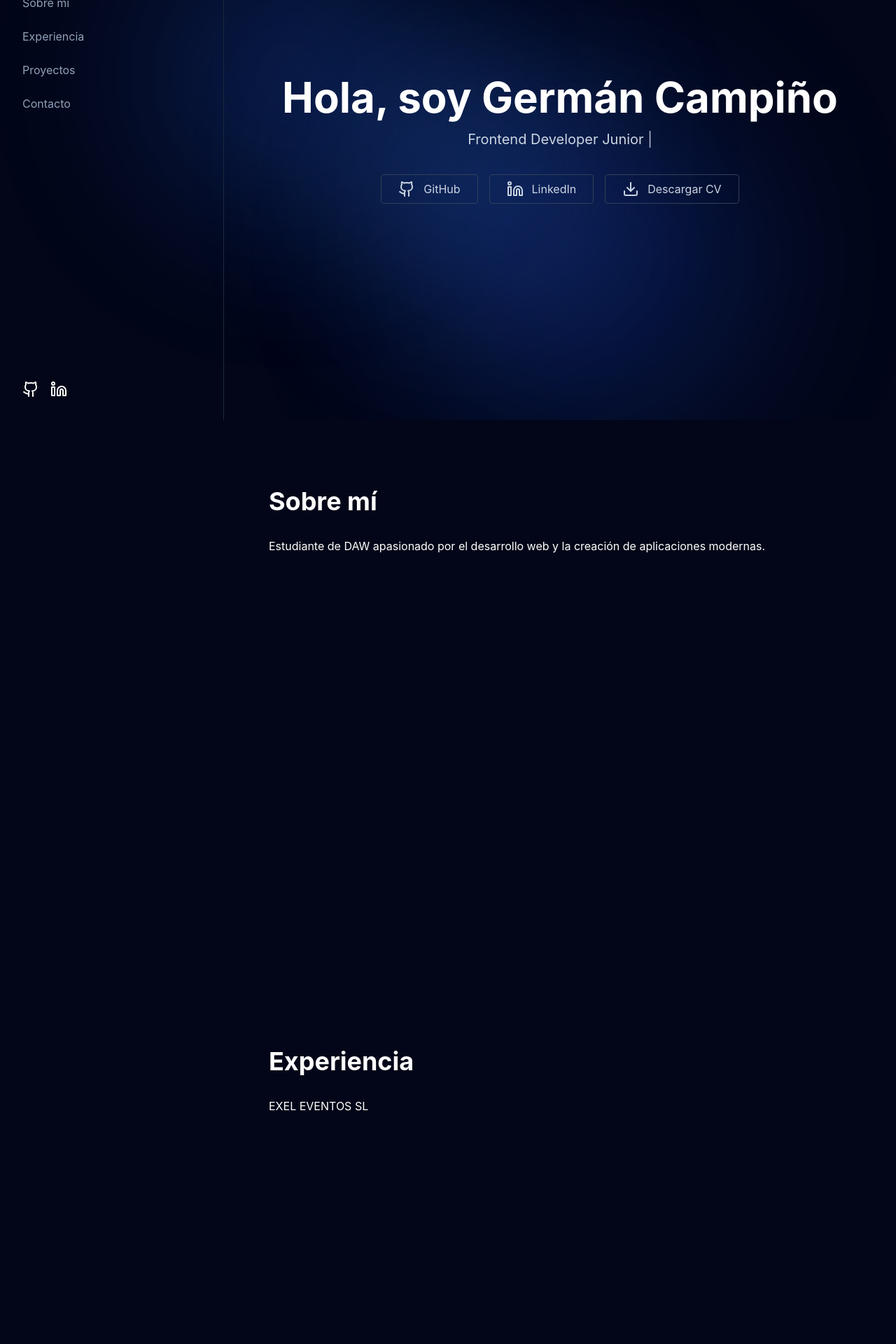
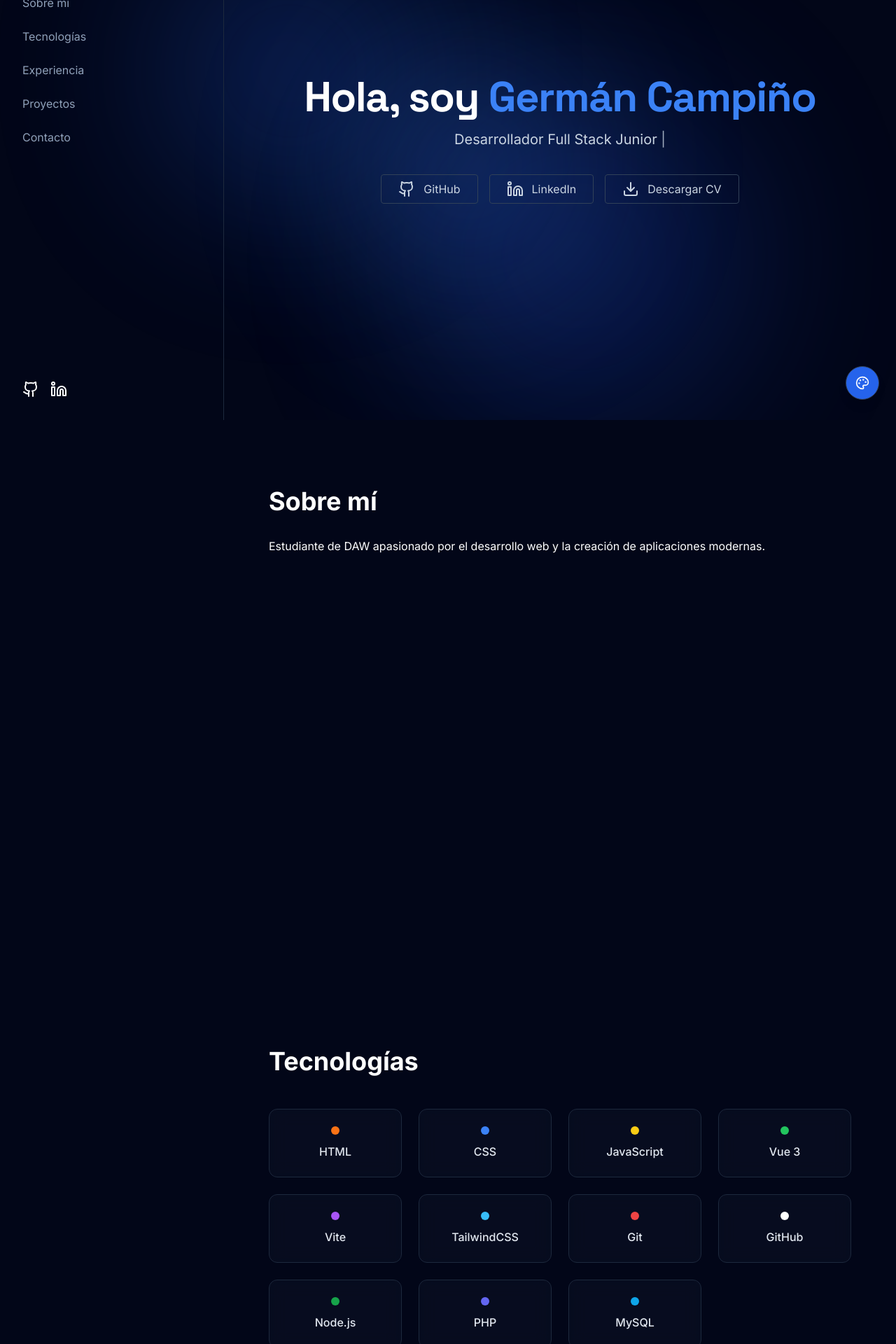
Before and after one commit to german17cl/Portfolio-german, a Vue app: page / in a window 1280 px wide. Shown: the part 200-2120 px from the top of the page at 70% size. Built offline with nearby package versions, Linux system fonts and the light colour scheme; the HTML template or start-up script is replaced by a standard one.

Commit message:
Actualizacion del portfolio

```diff
--- a/index.html
+++ b/index.html
@@ -3,6 +3,21 @@
   <head>
     <meta charset="UTF-8" />
     <link rel="icon" type="image/svg+xml" href="/favicon.svg" />
+    <link
+      rel="preconnect"
+      href="https://fonts.googleapis.com"
+    />
+
+    <link
+      rel="preconnect"
+      href="https://fonts.gstatic.com"
+      crossorigin
+    />
+
+    <link
+      href="https://fonts.googleapis.com/css2?family=Inter:wght@300;400;500;600;700&family=Space+Grotesk:wght@400;500;700&display=swap"
+      rel="stylesheet"
+    />
     <meta name="viewport" content="width=device-width, initial-scale=1.0" />
     <title>portfolio-german</title>
   </head>
--- a/src/components/BackgroundBlobs.vue
+++ b/src/components/BackgroundBlobs.vue
@@ -1,14 +1,31 @@
 <template>
     <div class="fixed inset-0 z-0 overflow-hidden pointer-events-none">
 
-        <div class="blob blob-1"></div>
+        <div
+            class="blob blob-1"
+            :style="{ background: colors.primary }"
+        ></div>
 
-        <div class="blob blob-2"></div>
+        <div
+            class="blob blob-2"
+            :style="{ background: colors.secondary }"
+        ></div>
 
-        <div class="blob blob-3"></div>
+        <div
+            class="blob blob-3"
+            :style="{ background: colors.accent }"
+        ></div>
 
     </div>
 </template>
+<script setup>
+defineProps({
+    colors: {
+        type: Object,
+        required: true
+    }
+})
+</script>
 
 <style scoped>
 .blob {
@@ -21,7 +38,7 @@
 .blob-1 {
     width: 400px;
     height: 400px;
-    background: #2563eb;
+
     top: 10%;
     left: 5%;
 
@@ -31,7 +48,7 @@
 .blob-2 {
     width: 500px;
     height: 500px;
-    background: #1d4ed8;
+
     top: 50%;
     right: 5%;
 
@@ -41,7 +58,7 @@
 .blob-3 {
     width: 350px;
     height: 350px;
-    background: #3b82f6;
+
     bottom: 5%;
     left: 30%;
 
--- a/src/components/Hero.vue
+++ b/src/components/Hero.vue
@@ -1,14 +1,26 @@
 <script setup>
-import { ref, onMounted } from 'vue'
+import {
+    ref,
+    onMounted,
+    inject,
+    computed
+} from 'vue'
 import {
     Github,
     Linkedin,
     Download
 } from 'lucide-vue-next'
 
+const currentTheme = inject('currentTheme')
+const themes = inject('themes')
+
+const nameColor = computed(() => {
+    return themes[currentTheme.value].accent
+})
+
 const isVisible = ref(false)
 
-const fullText = 'Frontend Developer Junior'
+const fullText = 'Desarrollador Full Stack Junior'
 const typedText = ref('')
 
 onMounted(() => {
@@ -46,8 +58,24 @@ onMounted(() => {
                 : 'opacity-0 translate-y-8'
         ]"
     >
-        <h1 class="text-6xl font-bold">
-            Hola, soy Germán Campiño
+        <h1
+        class="
+            text-6xl
+            font-bold
+            tracking-tight
+            font-['Space_Grotesk']
+        "
+        >
+        Hola, soy
+
+        <span
+            class="transition-colors duration-500"
+            :style="{
+                color: nameColor
+            }"
+        >
+            Germán Campiño
+        </span>
         </h1>
 
         <p class="text-xl mt-4 h-8 text-slate-300">
--- a/src/components/Sidebar.vue
+++ b/src/components/Sidebar.vue
@@ -10,7 +10,7 @@ import {
 const isMenuOpen = ref(false)
 const activeSection = ref('home')
 
-const sections = ['home', 'about', 'experience', 'projects', 'contact']
+const sections = ['home', 'about', 'skills', 'experience', 'projects', 'contact']
 
 const updateActiveSection = () => {
     let current = 'home'
@@ -83,6 +83,18 @@ onUnmounted(() => {
                             ? 'text-white'
                             : 'text-slate-300 hover:text-white transition-colors duration-200'">
                             Sobre mí
+                        </a>
+                    </li>
+
+                    <li>
+                        <a
+                            href="#skills"
+                            @click="isMenuOpen = false"
+                            :class="activeSection === 'skills'
+                                ? 'text-white'
+                                : 'text-slate-300 hover:text-white transition-colors duration-200'"
+                        >
+                            Tecnologías
                         </a>
                     </li>
 
@@ -171,6 +183,17 @@ onUnmounted(() => {
                     </li>
 
                     <li>
+                        <a
+                            href="#skills"
+                            :class="activeSection === 'skills'
+                                ? 'text-white'
+                                : 'text-slate-400 hover:text-white transition-colors duration-200'"
+                        >
+                            Tecnologías
+                        </a>
+                    </li>
+
+                    <li>
                         <a href="#experience" :class="activeSection === 'experience'
                             ? 'text-white'
                             : 'text-slate-400 hover:text-white transition-colors duration-200'">
--- a/src/components/Skills.vue
+++ b/src/components/Skills.vue
@@ -0,0 +1,75 @@
+<script setup>
+import { ref, onMounted } from 'vue'
+
+const isVisible = ref(false)
+
+onMounted(() => {
+    setTimeout(() => {
+        isVisible.value = true
+    }, 150)
+})
+
+const skills = [
+    { name: 'HTML', color: '#f97316', icon: '/src/assets/skills/html.png' },
+    { name: 'CSS', color: '#3b82f6', icon: '/src/assets/skills/css.png' },
+    { name: 'JavaScript', color: '#facc15', icon: '/src/assets/skills/javascript.png' },
+    { name: 'Vue 3', color: '#22c55e', icon: '/src/assets/skills/vue.png'},
+    { name: 'Vite', color: '#a855f7', icon: '/src/assets/skills/vite.png' },
+    { name: 'TailwindCSS', color: '#38bdf8', icon: '/src/assets/skills/tailwindcss.png' },
+    { name: 'Git', color: '#ef4444', icon: '/src/assets/skills/git.png' },
+    { name: 'GitHub', color: '#ffffff', icon: '/src/assets/skills/github.png' },
+    { name: 'Node.js', color: '#16a34a', icon: '/src/assets/skills/nodejs.png' },
+    { name: 'PHP', color: '#6366f1', icon: '/src/assets/skills/php.png' },
+    { name: 'MySQL', color: '#0ea5e9', icon: '/src/assets/skills/mysql.png' },
+]
+</script>
+
+<template>
+    <section
+        id="skills"
+        class="min-h-screen px-6 lg:px-16 py-24"
+    >
+        <!-- TITLE -->
+        <h2 class="text-4xl font-bold mb-12">
+            Tecnologías
+        </h2>
+
+        <!-- GRID -->
+        <div
+            class="grid grid-cols-2 sm:grid-cols-3 lg:grid-cols-4 gap-6"
+        >
+            <div
+                v-for="(skill, index) in skills"
+                :key="skill.name"
+                :style="{ transitionDelay: index * 60 + 'ms' }"
+                :class="[
+                    'group relative p-6 rounded-xl border border-slate-800 bg-slate-900/40 backdrop-blur-md',
+                    'hover:-translate-y-2 hover:border-slate-600 transition-all duration-300',
+                    isVisible
+                        ? 'opacity-100 translate-y-0'
+                        : 'opacity-0 translate-y-6'
+                ]"
+            >
+                <!-- GLOW EFFECT -->
+                <div
+                    class="absolute inset-0 rounded-xl opacity-0 group-hover:opacity-100 blur-xl transition"
+                    :style="{ background: skill.color }"
+                ></div>
+
+                <!-- CONTENT -->
+                <div class="relative z-10 flex flex-col items-center text-center gap-3">
+                    <!-- DOT -->
+                    <div
+                        class="w-3 h-3 rounded-full"
+                        :style="{ background: skill.color }"
+                    ></div>
+
+                    <!-- NAME -->
+                    <span class="text-slate-200 font-medium">
+                        {{ skill.name }}
+                    </span>
+                </div>
+            </div>
+        </div>
+    </section>
+</template>
--- a/src/layouts/MainLayout.vue
+++ b/src/layouts/MainLayout.vue
@@ -1,13 +1,113 @@
 <template>
     <div class="min-h-screen flex bg-slate-950 text-white">
 
-        <BackgroundBlobs />
+        <BackgroundBlobs :colors="themes[currentTheme]" />
 
+        <div
+            ref="themePicker"
+            class="fixed bottom-6 right-6 z-[9999]"
+        >
+
+            <!-- MENU -->
+            <Transition
+                enter-active-class="transition-all duration-300"
+                enter-from-class="opacity-0 translate-y-4 scale-75"
+                enter-to-class="opacity-100 translate-y-0 scale-100"
+                leave-active-class="transition-all duration-200"
+                leave-from-class="opacity-100 translate-y-0 scale-100"
+                leave-to-class="opacity-0 translate-y-4 scale-75"
+            >
+
+                <div
+                    v-if="isThemeMenuOpen"
+                    class="
+                        absolute
+                        bottom-16
+                        right-0
+                        flex
+                        flex-col
+                        gap-3
+
+                    "
+                >
+                    <!-- botones colores -->
+                    <button
+                        class="w-8 h-8 rounded-full bg-red-500 hover:scale-110 transition cursor-pointer"
+                        @click="
+                            currentTheme='red';
+                            isThemeMenuOpen=false;
+                        "
+                    ></button>
+
+                    <button
+                        class="w-8 h-8 rounded-full bg-green-500 hover:scale-110 transition cursor-pointer"
+                        @click="
+                            currentTheme='green';
+                            isThemeMenuOpen=false;
+                        "
+                    ></button>
+
+                    <button
+                        class="w-8 h-8 rounded-full bg-yellow-500 hover:scale-110 transition cursor-pointer"
+                        @click="
+                            currentTheme='yellow';
+                            isThemeMenuOpen=false;
+                        "
+                    ></button>
+
+                    <button
+                        class="w-8 h-8 rounded-full bg-sky-400 hover:scale-110 transition cursor-pointer"
+                        @click="
+                            currentTheme='lightBlue';
+                            isThemeMenuOpen=false;
+                        "
+                    ></button>
+
+                    <button
+                        class="w-8 h-8 rounded-full bg-white border border-slate-300 hover:scale-110 transition cursor-pointer"
+                        @click="
+                            currentTheme='white';
+                            isThemeMenuOpen=false;
+                        "
+                    ></button>
+
+                    <button
+                        class="w-8 h-8 rounded-full bg-blue-600 hover:scale-110 transition cursor-pointer"
+                        @click="
+                            currentTheme='blue';
+                            isThemeMenuOpen=false;
+                        "
+                    ></button>
+                </div>
+
+            </Transition>
+
+            <!-- BOTON PRINCIPAL -->
+            <button
+                @click="isThemeMenuOpen = !isThemeMenuOpen"
+                class="
+                    w-12
+                    h-12
+                    rounded-full
+                    border border-slate-700
+                    shadow-lg
+                    transition-all duration-300
+                    hover:scale-110
+                    cursor-pointer
+                "
+                :style="{
+                    backgroundColor: themes[currentTheme].primary
+                }"
+            >
+                <Palette
+                    class="w-5 h-5 mx-auto text-white"
+                />
+            </button>
+
+        </div>
         <Sidebar />
 
-        <main
-            class="flex-1 overflow-y-auto pt-16 lg:pt-0"
-        >
+        <main class="flex-1 overflow-y-auto pt-16 lg:pt-0">
             <slot />
         </main>
 
@@ -15,6 +115,72 @@
 </template>
 
 <script setup>
+import {   ref, onMounted, onUnmounted, provide } from 'vue'
 import Sidebar from '../components/Sidebar.vue'
 import BackgroundBlobs from '../components/BackgroundBlobs.vue'
+import {
+    Palette
+} from 'lucide-vue-next'
+
+const isThemeMenuOpen = ref(false)
+const themePicker = ref(null)
+
+const handleClickOutside = (event) => {
+    if (
+        themePicker.value &&
+        !themePicker.value.contains(event.target)
+    ) {
+        isThemeMenuOpen.value = false
+    }
+}
+
+onMounted(() => {
+    document.addEventListener('click', handleClickOutside)
+})
+
+onUnmounted(() => {
+    document.removeEventListener('click', handleClickOutside)
+})
+
+const themes = {
+    blue: {
+        primary: '#2563eb',
+        secondary: '#1d4ed8',
+        accent: '#3b82f6'
+    },
+
+    lightBlue: {
+        primary: '#38bdf8',
+        secondary: '#0ea5e9',
+        accent: '#7dd3fc'
+    },
+
+    green: {
+        primary: '#16a34a',
+        secondary: '#22c55e',
+        accent: '#4ade80'
+    },
+
+    yellow: {
+        primary: '#ca8a04',
+        secondary: '#eab308',
+        accent: '#fde047'
+    },
+
+    red: {
+        primary: '#dc2626',
+        secondary: '#ef4444',
+        accent: '#f87171'
+    },
+    white: {
+        primary: '#e5e7eb',
+        secondary: '#f8fafc',
+        accent: '#ffffff'
+    }
+}
+
+const currentTheme = ref('blue')
+
+provide('currentTheme', currentTheme)
+provide('themes', themes)
 </script>
--- a/src/style.css
+++ b/src/style.css
@@ -3,3 +3,7 @@
 html {
   scroll-behavior: smooth;
 }
+
+body {
+  font-family: 'Inter', sans-serif;
+}
--- a/src/views/HomeView.vue
+++ b/src/views/HomeView.vue
@@ -2,6 +2,7 @@
     <MainLayout>
         <Hero />
         <About />
+        <Skills />
         <Experience />
         <Projects />
         <Contact />
@@ -13,6 +14,7 @@ import MainLayout from '../layouts/MainLayout.vue'
 
 import Hero from '../components/Hero.vue'
 import About from '../components/About.vue'
+import Skills from '../components/Skills.vue'
 import Experience from '../components/Experience.vue'
 import Projects from '../components/Projects.vue'
 import Contact from '../components/Contact.vue'
```
